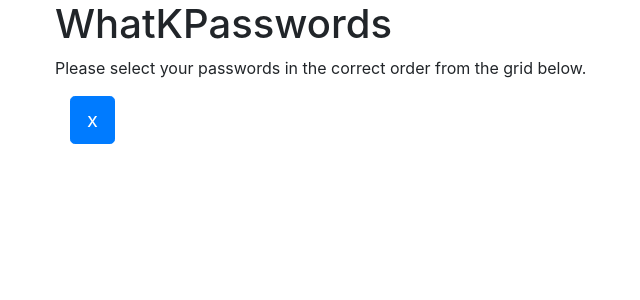
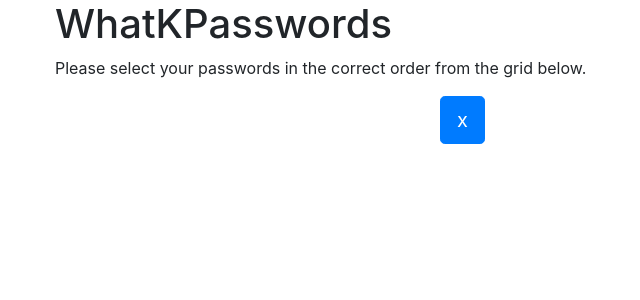
Before and after one commit to connorjardine/whatkpasswords, a Python web app: template templates/login.html in a window 1280 px wide. Shown: the top 300 px of the page, without its empty margins (15-655 px from the left). Run offline with Jinja, Linux system fonts and the light colour scheme; the template is opened without the code that fills it: most values are stand-ins (such as "Sample title", 1, 10 or a date in 2020); some libraries are stand-ins or nearby versions.

Commit message:
column kind of centred

```diff
--- a/templates/login.html
+++ b/templates/login.html
@@ -19,12 +19,14 @@
     </div>
     <div class="container">
     {% for password in pw %}
+
     	{% if loop.index0 % 3 == 0 %}
   		<div class="row">
   		{% endif %}
+
     		<div class="col">
-    			{% if loop.counter == loop.last %}
-    				<button class="btn btn-primary btn-lg col-centered" value="{{ password }}">{{ password }}</button>
+    			{% if loop.last %}
+    				<button class="btn btn-primary btn-lg offset-md-4" value="{{ password }}">{{password}}</button>
     			{% else %}
     				<button class="btn btn-primary btn-lg" value="{{ password }}">{{ password }}</button>
 
```
